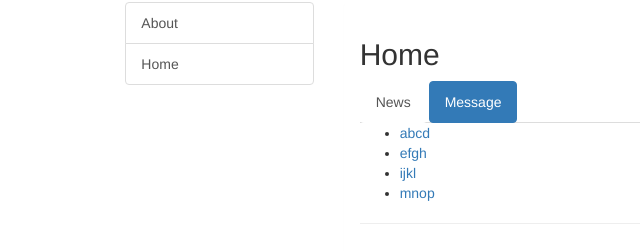
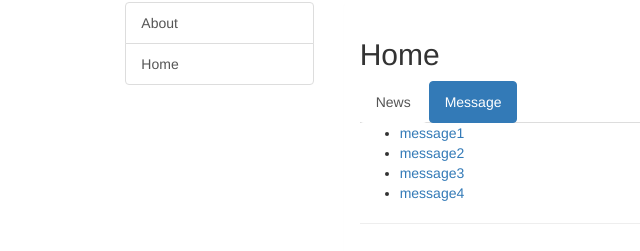
Before and after one commit to Hyoufms/react_router_excercise, a React (Create React App) app: page /home/Message in a window 1280 px wide. Shown: the part 111-362 px from the top of the page, without its empty margins (93-733 px from the left). Built offline with nearby package versions, Linux system fonts and the light colour scheme.

Commit message:
<useLocation> pass parameters with state

```diff
--- a/src/pages/Detail.jsx
+++ b/src/pages/Detail.jsx
@@ -1,20 +1,20 @@
 import React from 'react';
 // import { useParams } from 'react-router-dom';
-import { useSearchParams } from 'react-router-dom';
+// import { useSearchParams } from 'react-router-dom';
+import { useLocation } from 'react-router-dom';
 
 export default function Detail() {
   // const {id, title, content} = useParams()
 
-  const [search, setSearch] = useSearchParams()
-  const id = search.get('id')
-  const title = search.get('title')
-  const content = search.get('content')
+  // const [search, setSearch] = useSearchParams()
+  // const id = search.get('id')
+  // const title = search.get('title')
+  // const content = search.get('content')
+
+  const {state:{id, title, content}} = useLocation()
 
   return (
     <ul>
-        <li>
-          <button onClick={()=>{setSearch('id=004&title=message4&content=qrst')}}>update searchparams</button>
-        </li>
         <li>{id}</li>
         <li>{title}</li>
         <li>{content}</li>
--- a/src/pages/Message.jsx
+++ b/src/pages/Message.jsx
@@ -20,7 +20,13 @@ export default function Message() {
                         return (
                             <li key={data.id}>
                                 {/* <Link to={`detail/${data.id}/${data.title}/${data.content}`}>{data.content}</Link> */}
-                                <Link to={`detail?id=${data.id}&title=${data.title}&content=${data.content}`}>{data.content}</Link>
+                                {/* <Link to={`detail?id=${data.id}&title=${data.title}&content=${data.content}`}>{data.content}</Link> */}
+                                <Link to="detail" state={{
+                                    id:data.id,
+                                    title: data.title,
+                                    content: data.content,
+                                    }}
+                                >{data.title}</Link>
                             </li>
                         )
                     })
```
